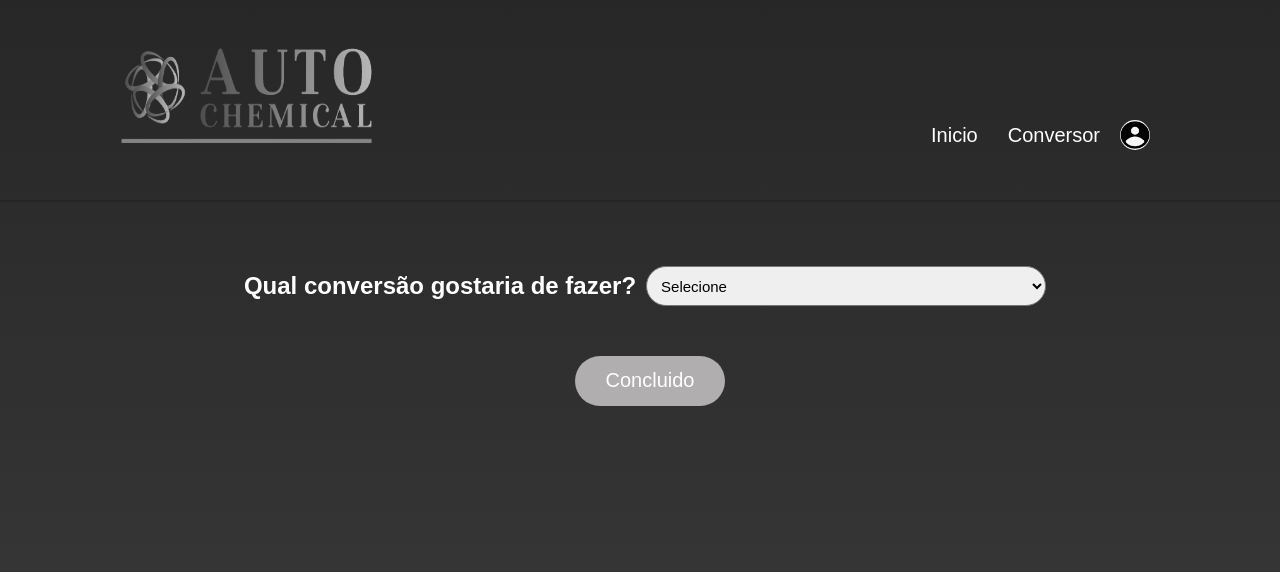
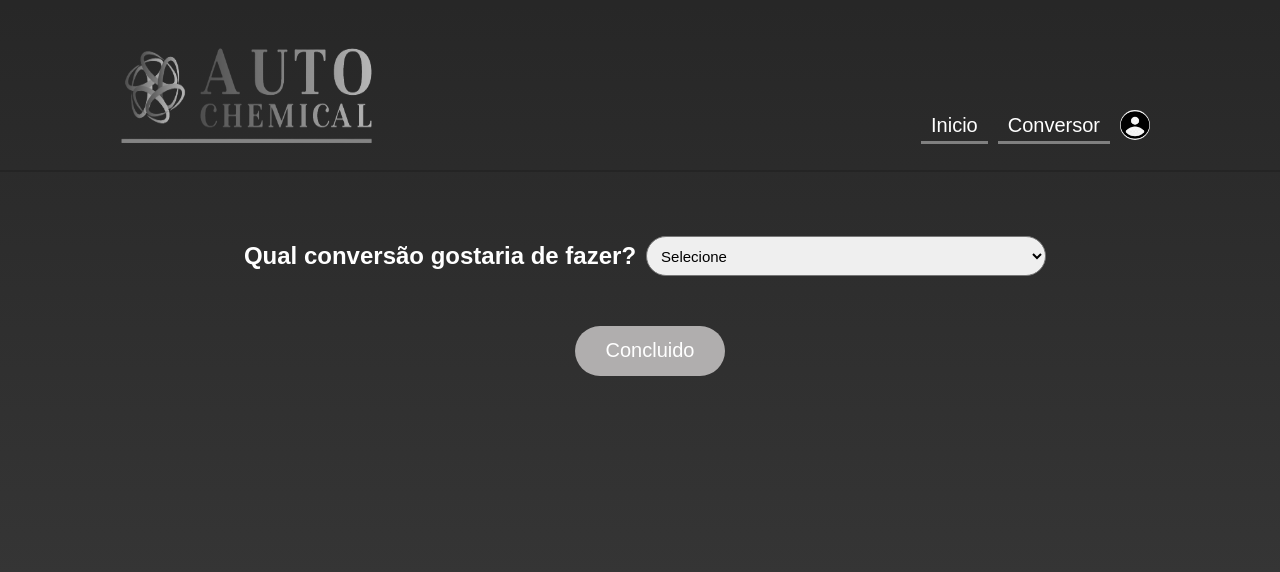
Before and after one commit to Marcosleal555556/Auto-Chemical.github.io, a plain HTML site: page Tela-conversão.html in a window 1280 px wide. Drawn offline with Linux system fonts and the light colour scheme.

Commit message:
apenas continuando

```diff
--- a/Tela-conversão.html
+++ b/Tela-conversão.html
@@ -13,8 +13,8 @@
 
     <nav>
       <ul>
-        <li><a href="#">Inicio</a></li>
-        <li><a href="#">Conversor</a></li>
+        <li><a id="vasco" href="#">Inicio</a></li>
+        <li><a id="vasco" href="#">Conversor</a></li>
         <li><a href="#"><img src="imagem/972105c5a775f38cf33d3924aea053f1.jpg"></a></li>
       </ul>
     </nav>
--- a/style-calculadora.css
+++ b/style-calculadora.css
@@ -220,6 +220,8 @@ body {
     padding: 0px;
     overflow: hidden;
     border-bottom: 2px solid rgba(0, 0, 0, 0.158);
+    height:170px;
+    width: 100%;
 }
 
 /* Estilos para a imagem */
@@ -235,8 +237,9 @@ header img {
 /* Estilos para as opções de navegação */
 header nav {
     float: right;
-    margin-top: 100px;
+    margin-top: 90px;
     font-size: 20px;
+
 }
 
 header nav ul {
@@ -261,6 +264,7 @@ header nav ul li a {
   width: 300px;
   margin-left: 100px;
   filter: grayscale(100%);
+  margin-top: 0px;
 }
 
 ul {
@@ -288,3 +292,7 @@ body::-webkit-scrollbar-thumb {
 body::-webkit-scrollbar-thumb:hover {
   background-color: #a5a4a4;
 }
+
+#vasco {
+  border-bottom: 3.5px solid grey;
+}
```
